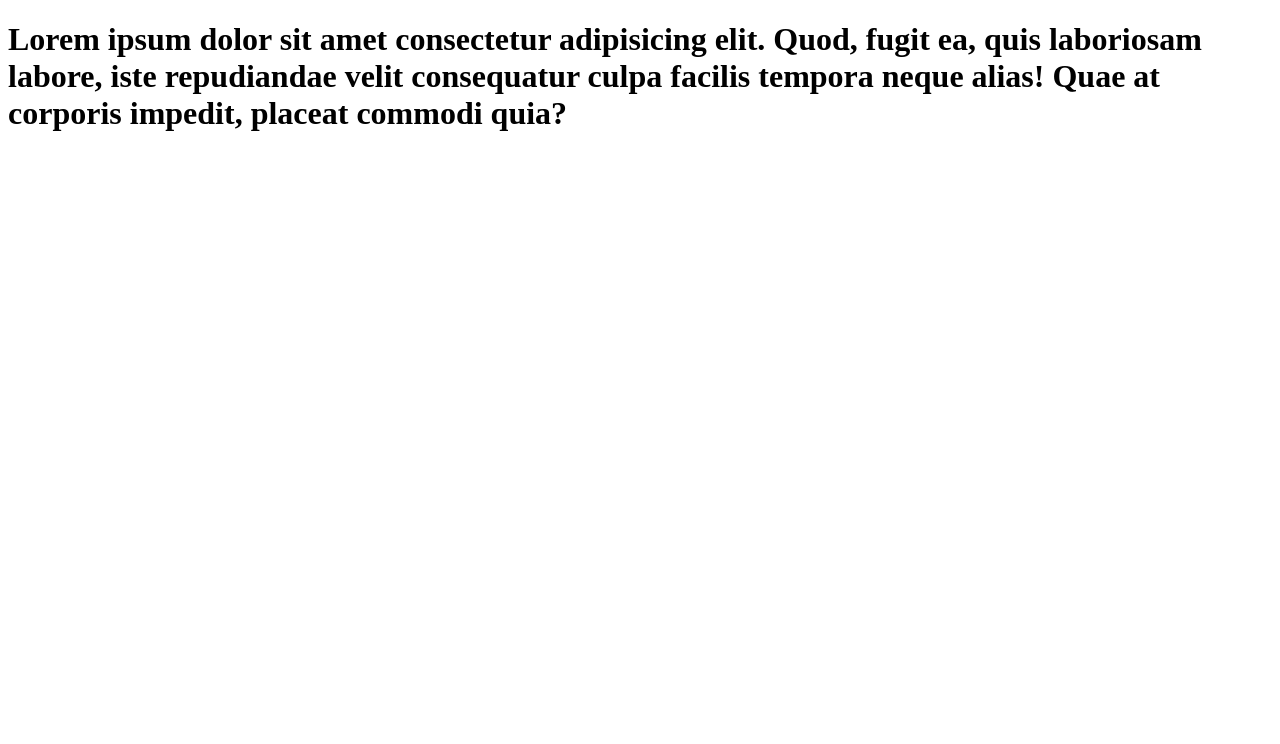
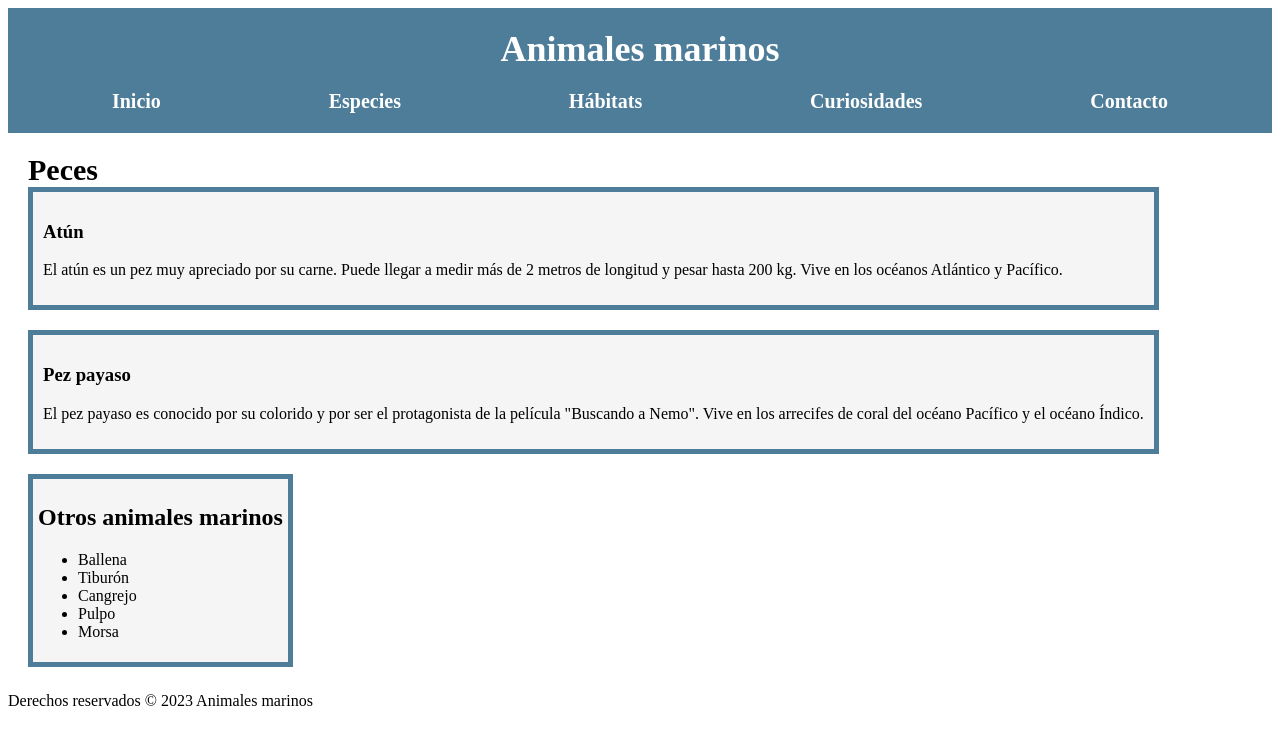
Before and after one commit to estebangabriel1/Grupo-N5, a plain HTML site: page facundorios/facundorios/index.html in a window 1280 px wide. Drawn offline with Linux system fonts and the light colour scheme.

Commit message:
Se agregó elementos nuevos y css

```diff
--- a/facundorios/facundorios/index.html
+++ b/facundorios/facundorios/index.html
@@ -4,9 +4,50 @@
     <meta charset="UTF-8">
     <meta http-equiv="X-UA-Compatible" content="IE=edge">
     <meta name="viewport" content="width=device-width, initial-scale=1.0">
+    <link rel="stylesheet" href="style.css">
     <title>Document</title>
 </head>
-<body>
-    <h1>Lorem ipsum dolor sit amet consectetur adipisicing elit. Quod, fugit ea, quis laboriosam labore, iste repudiandae velit consequatur culpa facilis tempora neque alias! Quae at corporis impedit, placeat commodi quia?</h1>
-</body>
-</html>
+    <body>
+        <header>
+            <h1>Animales marinos</h1>
+            <nav>
+                <ul>
+                    <li><a href="#">Inicio</a></li>
+                    <li><a href="#">Especies</a></li>
+                    <li><a href="#">Hábitats</a></li>
+                    <li><a href="#">Curiosidades</a></li>
+                    <li><a href="#">Contacto</a></li>
+                </ul>
+            </nav>
+        </header>
+
+        <main>
+            <section>
+                <h2>Peces</h2>
+                <article>
+                    <h3>Atún</h3>
+                    <p>El atún es un pez muy apreciado por su carne. Puede llegar a medir más de 2 metros de longitud y pesar hasta 200 kg. Vive en los océanos Atlántico y Pacífico.</p>
+                </article>
+                <article>
+                    <h3>Pez payaso</h3>
+                    <p>El pez payaso es conocido por su colorido y por ser el protagonista de la película "Buscando a Nemo". Vive en los arrecifes de coral del océano Pacífico y el océano Índico.</p>
+                </article>
+            </section>
+
+            <aside>
+                <h2>Otros animales marinos</h2>
+                <ul>
+                    <li>Ballena</li>
+                    <li>Tiburón</li>
+                    <li>Cangrejo</li>
+                    <li>Pulpo</li>
+                    <li>Morsa</li>
+                </ul>
+            </aside>
+        </main>
+
+        <footer>
+            <p>Derechos reservados &copy; 2023 Animales marinos</p>
+        </footer>
+    </body>
+    </html>
--- a/facundorios/facundorios/style.css
+++ b/facundorios/facundorios/style.css
@@ -0,0 +1,71 @@
+/* Estilos para el encabezado */
+header {
+	background-color: #4e7d99;
+	padding: 20px;
+	color: white;
+	text-align: center;
+}
+
+header h1 {
+	font-size: 36px;
+	margin: 0;
+}
+
+header nav {
+	margin-top: 20px;
+}
+
+header nav ul {
+	list-style: none;
+	padding: 0;
+	margin: 0;
+	display: flex;
+	justify-content: space-around;
+}
+
+header nav li {
+	margin: 0 10px;
+}
+
+header nav a {
+	color: white;
+	text-decoration: none;
+	font-weight: bold;
+	font-size: 20px;
+}
+
+header nav a:hover {
+	text-decoration: underline;
+}
+
+/* Estilos para el contenido principal */
+main {
+	display: flex;
+	flex-wrap: wrap;
+	margin: 20px;
+}
+
+section {
+	flex-direction: column;
+    float: right;
+}
+
+section h2 {
+	font-size: 30px;
+	margin: 0;
+}
+
+section article {
+	margin-bottom: 20px;
+	padding: 10px;
+	background-color: #f5f5f5;
+    border: 5px solid #4e7d99;
+}
+
+aside  {
+    justify-content: space-evenly;
+	margin-bottom: 5px;
+	padding: 5px;
+	background-color: #f5f5f5;
+    border: 5px solid #4e7d99;
+}
```
